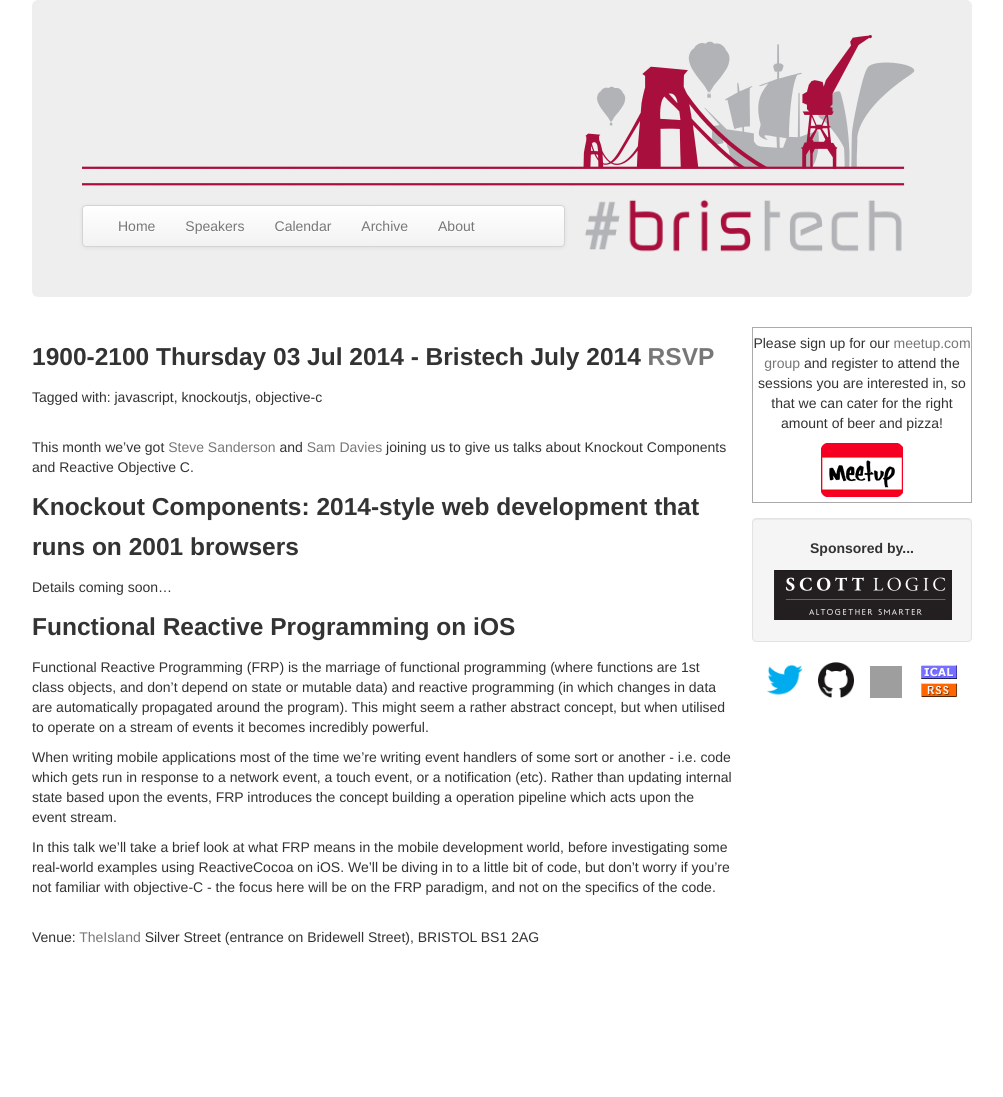
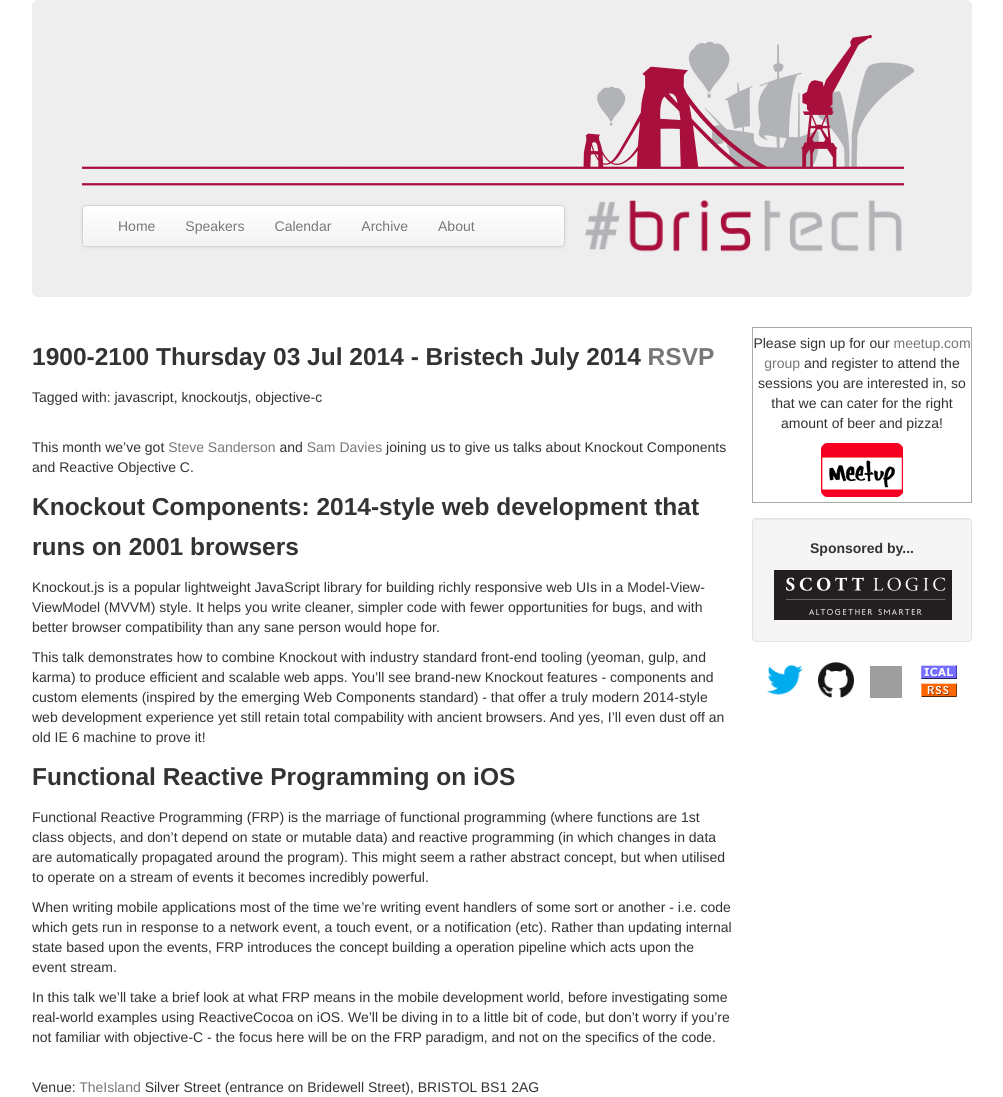
Before and after one commit to bris-tech/bris-tech.github.io, a Jekyll site: the page built from _posts/2014-07-03-july-2014.md, in a window 1280 px wide. Shown: the whole page, without its empty margins (138-1141 px from the left). Built offline with Jekyll 4.4.1, drawn with Linux system fonts in a browser that asks for light colours; before the commit the page ends 947 px from its top, so only the background shows below that; grey boxes are pictures that could not be loaded.

Commit message:
Steve's talk details

```diff
--- a/_posts/2014-07-03-july-2014.md
+++ b/_posts/2014-07-03-july-2014.md
@@ -13,7 +13,9 @@
 
 ### Knockout Components: 2014-style web development that runs on 2001 browsers
 
-Details coming soon...
+Knockout.js is a popular lightweight JavaScript library for building richly responsive web UIs in a Model-View-ViewModel (MVVM) style. It helps you write cleaner, simpler code with fewer opportunities for bugs, and with better browser compatibility than any sane person would hope for.
+
+This talk demonstrates how to combine Knockout with industry standard front-end tooling (yeoman, gulp, and karma) to produce efficient and scalable web apps. You'll see brand-new Knockout features - components and custom elements (inspired by the emerging Web Components standard) - that offer a truly modern 2014-style web development experience yet still retain total compability with ancient browsers. And yes, I'll even dust off an old IE 6 machine to prove it!
 
 ### Functional Reactive Programming on iOS
 
```
